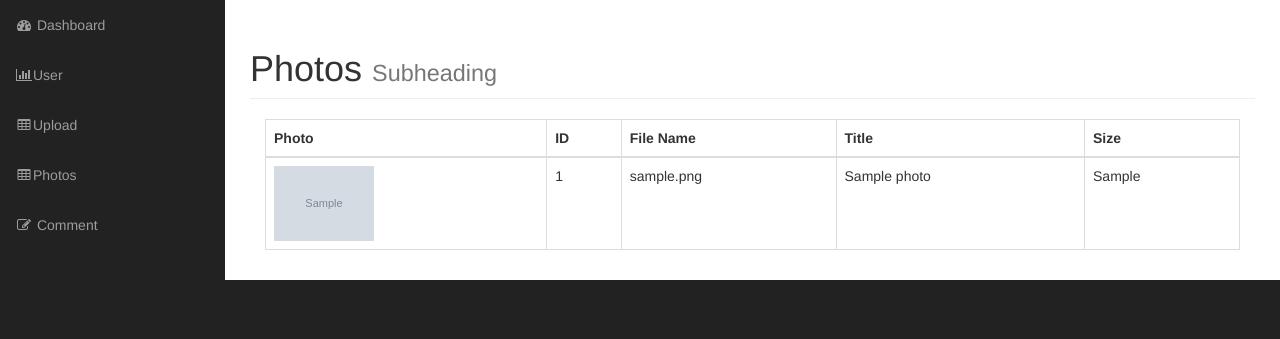
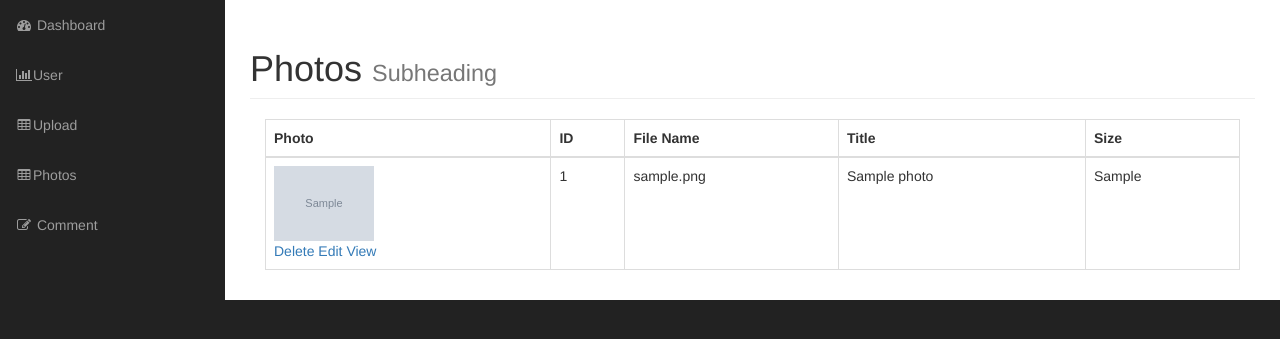
Before and after one commit to sazzadbinashique/gallery, a PHP site: page /admin/photos.php in a window 1280 px wide. Shown: the part 51-390 px from the top of the page. Run offline with PHP 8.4, Linux system fonts and the light colour scheme; the visitor is signed in with stand-in values (Sample User, id 1); tables that the repository leaves empty or names only in its code hold one stand-in row (values such as "Sample post"); grey boxes marked "Sample" are stand-in pictures; grey boxes labelled with a size stand in for pictures from a placeholder-image service; some libraries are stand-ins or nearby versions.

Commit message:
photo delete done

```diff
--- a/admin/includes/admin_content.php
+++ b/admin/includes/admin_content.php
@@ -32,8 +32,8 @@
              // $user->update();
 
 
-             // $user = User::find_user_by_id(61);
-             // $user->delete();
+             // $photos = Photo::find_by_id(4);
+             // echo  $photos->title;
 
 
               // $user = User::find_user_by_id(60);
@@ -72,7 +72,7 @@
                 // $photo->create();
 
 
-                echo INCLUDES_PATH;
+                // echo INCLUDES_PATH;
 
 
 
--- a/admin/includes/photo.php
+++ b/admin/includes/photo.php
@@ -5,9 +5,9 @@
 
 
 	protected static $db_table = "photos";
-	protected static $db_table_fields = array('photo_id', 'title', 'description', 'filename', 'type', 'size');
+	protected static $db_table_fields = array('id', 'title', 'description', 'filename', 'type', 'size');
 
-	public $photo_id;
+	public $id;
 	public $title;
 	public $description;
 	public $filename;
@@ -68,7 +68,7 @@
 	public function save(){
 
 
-		if ($this->photo_id) {
+		if ($this->id) {
 			$this->update();
 		}else{
 
@@ -107,6 +107,19 @@
 
 
 
+	public function delete_photo(){
+
+
+		if ($this->delete()) {
+			$target_path= SITE_ROOT. DS . 'admin' . DS . $this->pictures_path();
+			return unlink($target_path)? true:false;
+		}else{
+			return false;
+		}
+	}
+
+
+
 
 
 
--- a/admin/photos.php
+++ b/admin/photos.php
@@ -71,8 +71,16 @@ $photos = Photo::find_all();
 
                             <?php foreach ($photos as $photo): ?>
                                 <tr>
-                                    <td><img src="<?php echo $photo->pictures_path() ?>" alt="image" width="100"></td>
-                                    <td><?php echo $photo->photo_id ?></td>
+                                    <td><img src="<?php echo $photo->pictures_path() ?>" alt="image" width="100">
+
+                                        <div class="pictures_link">
+                                            <a href="delete_photo.php/?id=<?php echo $photo->id ?> ">Delete</a>
+                                            <a href="">Edit</a>
+                                            <a href="">View</a>
+                                        </div>
+
+                                    </td>
+                                    <td><?php echo $photo->id ?></td>
                                     <td><?php echo $photo->filename ?></td>
                                     <td><?php echo $photo->title ?></td>
                                     <td><?php echo $photo->size ?></td>
```
Also changed, not shown: admin/delete_photo.php (added, +23 -0 lines), admin/images/sazzad.jpg (deleted), admin/images/sumon.jpg (deleted).
